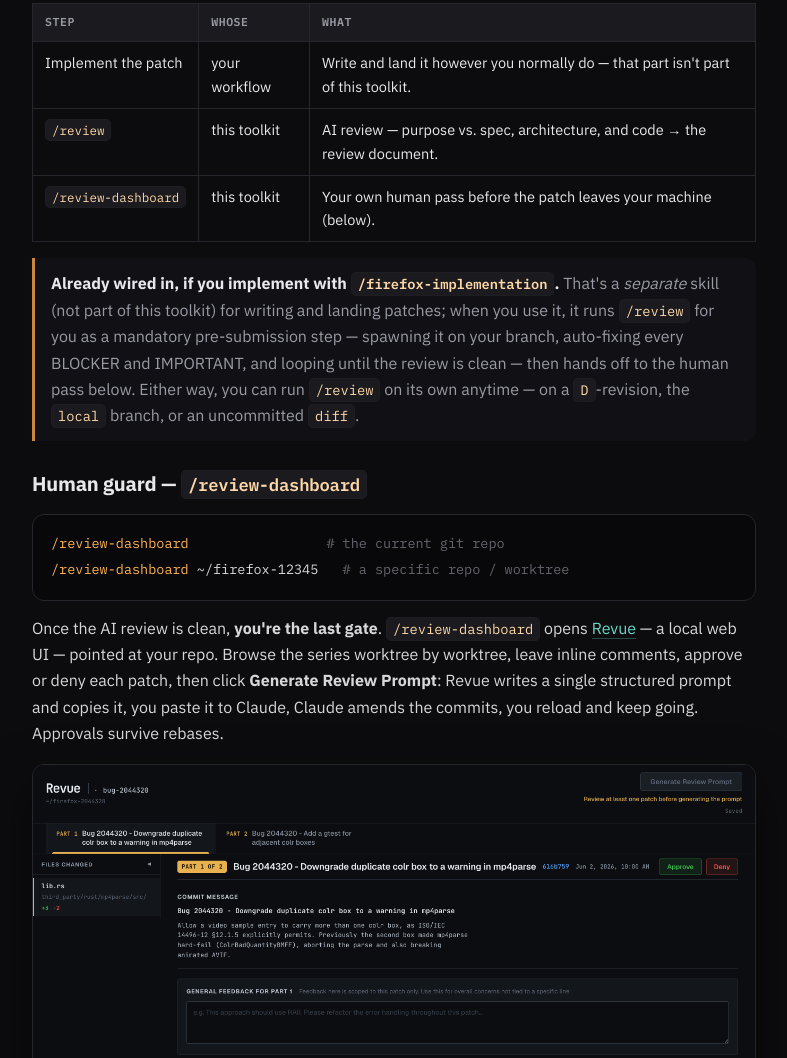
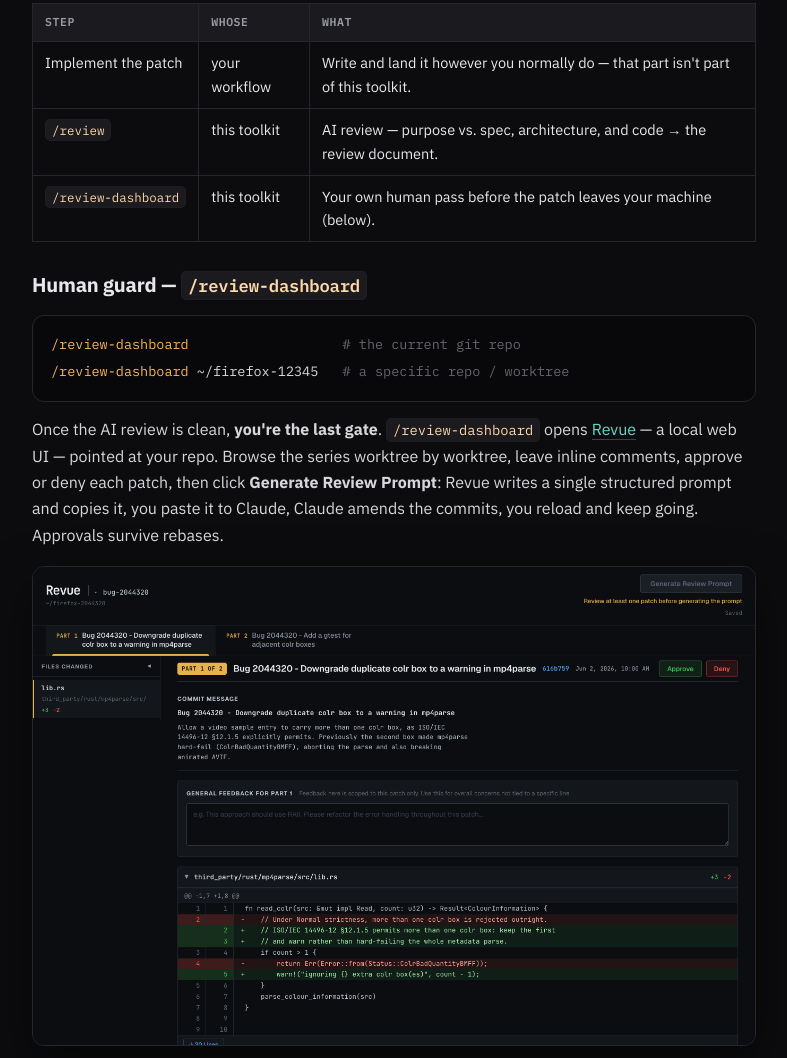
Before and after one commit to alastor0325/fx-bug-toolkit, a website: page tutorial/tutorial.html in a window 1280 px wide. Shown: the part 5623-6681 px from the top of the page, without its empty margins (370-1157 px from the left). Drawn offline with nearby package versions, Linux system fonts and the light colour scheme.

Commit message:
docs(tutorial): drop the firefox-implementation note; align code-block comments
Remove the 'Already wired in, if you implement with /firefox-implementation'
note from the Review chapter. Align the trailing # comments in the
/review-dashboard and /analyze-profile code blocks (the /triage block keeps its
two short lines aligned; its long buglist-URL line can't align without large
padding).

```diff
--- a/tutorial/tutorial.html
+++ b/tutorial/tutorial.html
@@ -222,7 +222,7 @@
       <h3>Run the analyzers on their own</h3>
       <p>The evidence-reading tools <code>/bug-start</code> leans on are full commands too — handy when you just have a capture or a log and no bug to attach it to yet:</p>
       <pre><code><span class="cmd">/analyze-profile</span> https://share.firefox.dev/public/...   <span class="cmt"># a Firefox Profiler capture</span>
-<span class="cmd">/check-log</span> /path/to/firefox.log                      <span class="cmt"># a Firefox log file</span></code></pre>
+<span class="cmd">/check-log</span> /path/to/firefox.log                         <span class="cmt"># a Firefox log file</span></code></pre>
       <ul class="feat">
         <li><b><code>/analyze-profile</code></b> — runs a standard query set over a Profiler capture, checks the relevant threads, pattern-matches known signatures, and returns a findings report.</li>
         <li><b><code>/check-log</code></b> — diagnoses a Firefox log: process crashes, HRESULT and <code>NS_ERROR</code> codes, and the like — with extra depth for media/EME/CDM issues (hardware-context resets, CDM crashes).</li>
@@ -264,10 +264,9 @@
         <tr><td><code>/review</code></td><td>this toolkit</td><td>AI review — purpose vs. spec, architecture, and code → the review document.</td></tr>
         <tr><td><code>/review-dashboard</code></td><td>this toolkit</td><td>Your own human pass before the patch leaves your machine (below).</td></tr>
       </table>
-      <div class="note"><b>Already wired in, if you implement with <code>/firefox-implementation</code>.</b> That's a <em>separate</em> skill (not part of this toolkit) for writing and landing patches; when you use it, it runs <code>/review</code> for you as a mandatory pre-submission step — spawning it on your branch, auto-fixing every BLOCKER and IMPORTANT, and looping until the review is clean — then hands off to the human pass below. Either way, you can run <code>/review</code> on its own anytime — on a <code>D</code>-revision, the <code>local</code> branch, or an uncommitted <code>diff</code>.</div>
 
       <h3>Human guard — <code>/review-dashboard</code></h3>
-      <pre><code><span class="cmd">/review-dashboard</span>                 <span class="cmt"># the current git repo</span>
+      <pre><code><span class="cmd">/review-dashboard</span>                   <span class="cmt"># the current git repo</span>
 <span class="cmd">/review-dashboard</span> ~/firefox-12345   <span class="cmt"># a specific repo / worktree</span></code></pre>
       <p>Once the AI review is clean, <b>you're the last gate</b>. <code>/review-dashboard</code> opens <a href="https://github.com/alastor0325/revue" target="_blank">Revue</a> — a local web UI — pointed at your repo. Browse the series worktree by worktree, leave inline comments, approve or deny each patch, then click <b>Generate Review Prompt</b>: Revue writes a single structured prompt and copies it, you paste it to Claude, Claude amends the commits, you reload and keep going. Approvals survive rebases.</p>
       <figure>
```
